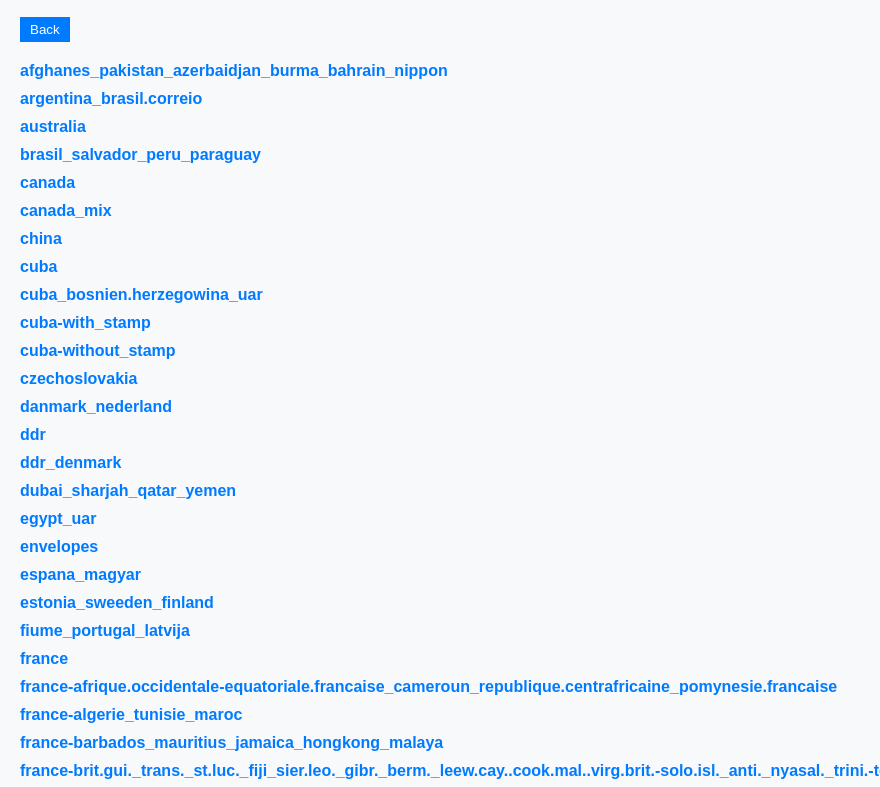
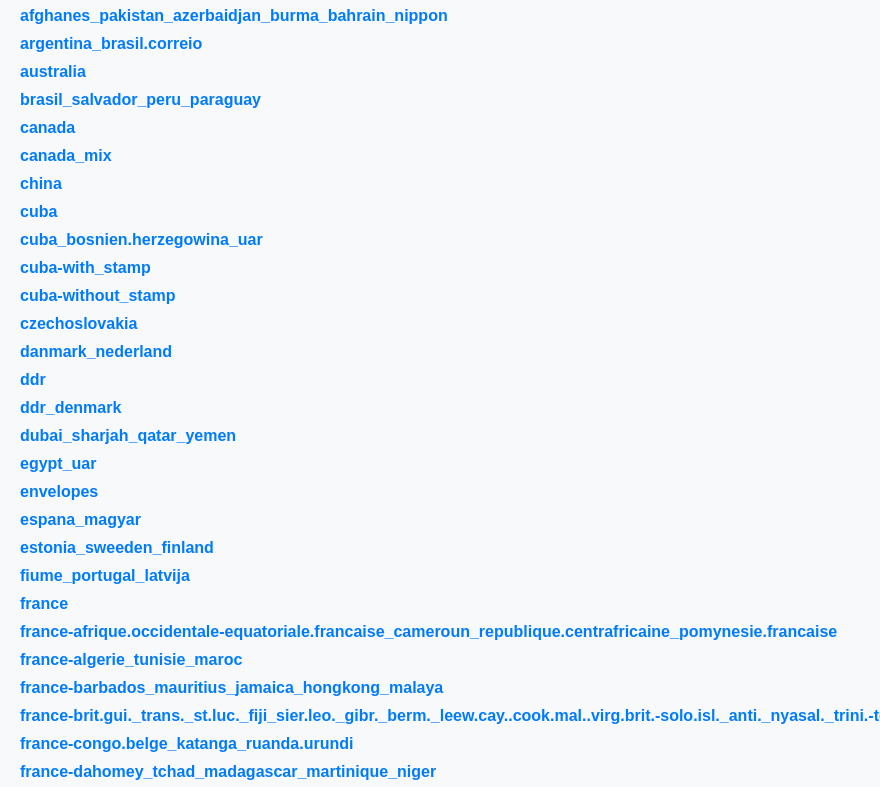
Before and after one commit to josefeisnercz/stamps-pdf, a plain HTML site: page index.html in a window 1280 px wide. Shown: the part 93-880 px from the top of the page, without its empty margins (0-880 px from the left). Drawn offline with Linux system fonts and the light colour scheme.

Commit message:
Update index.html

```diff
--- a/index.html
+++ b/index.html
@@ -56,7 +56,7 @@
             }).filter(dir => dir !== null))];
             console.log('Directories:', directories);
 
-            if (path !== '/stamps-pdf/pdfs/') {
+            if (path !== '/pdfs/') {
                 const parentPath = path.split('/').slice(0, -2).join('/') + '/';
                 gallery.innerHTML += `<button class="back-button" onclick="renderGallery('${parentPath}')">Back</button>`;
             }
```
